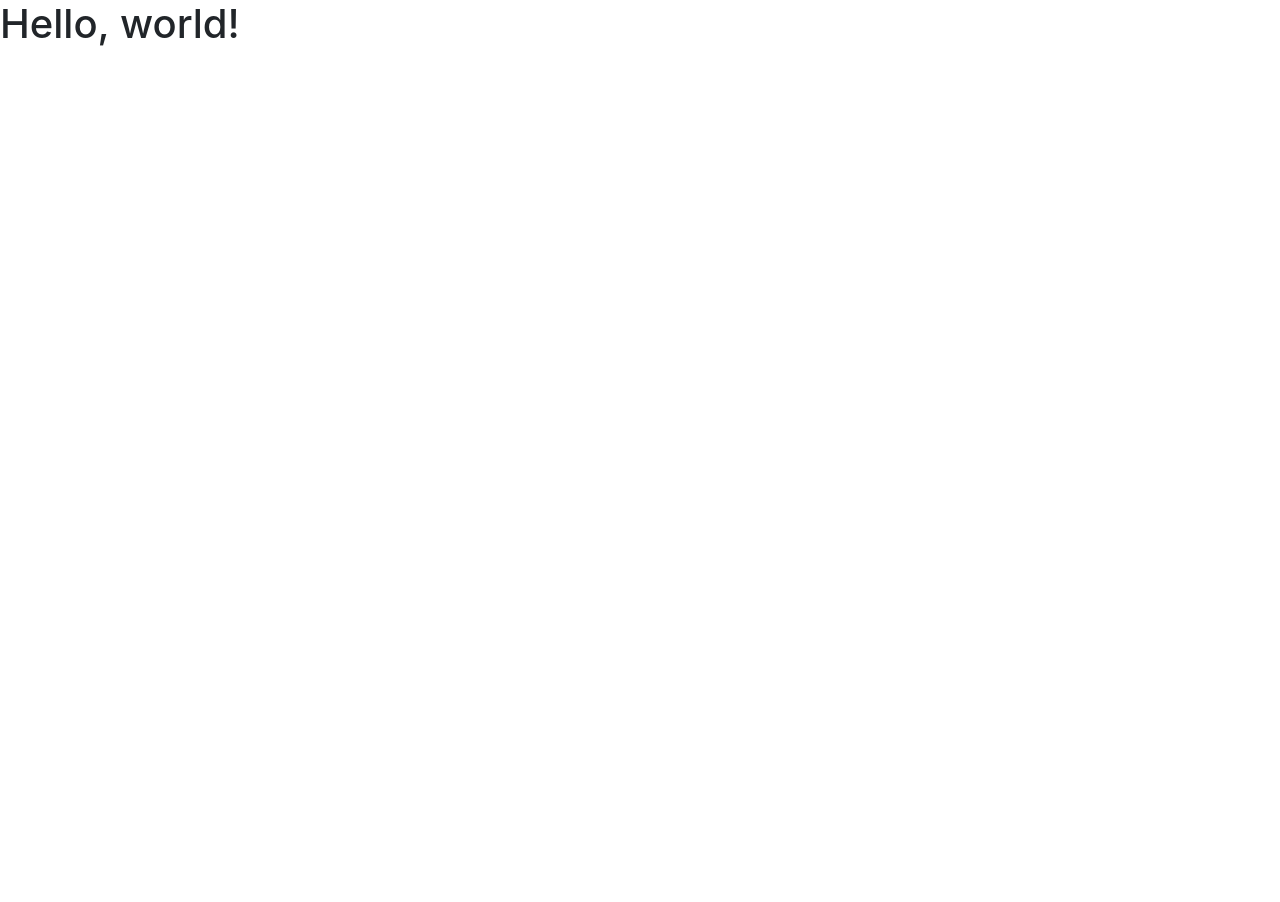
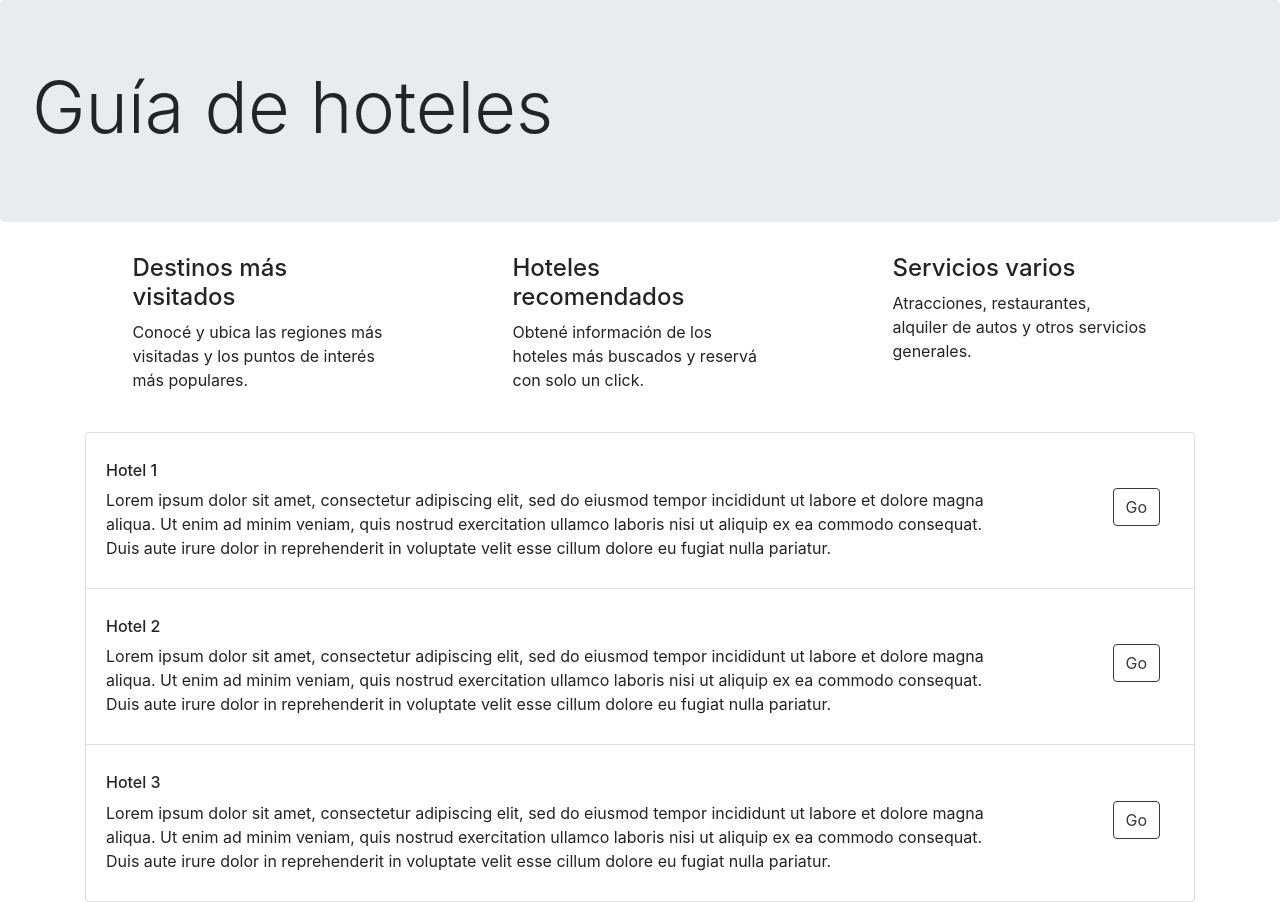
Before and after one commit to camilorecce/guia-hoteles, a website: page index.html in a window 1280 px wide. Before the commit the page ends 800 px from the top, so only its background shows below. Drawn offline with nearby package versions, Linux system fonts and the light colour scheme.

Commit message:
Sistema de grillas en index

```diff
--- a/index.html
+++ b/index.html
@@ -11,12 +11,88 @@
     <title>Hello, world!</title>
   </head>
   <body>
-    <h1>Hello, world!</h1>
 
     <!-- Optional JavaScript -->
     <!-- jQuery first, then Popper.js, then Bootstrap JS -->
     <script src="node_modules/jquery/dist/jquery.min.js" crossorigin="anonymous"></script>
     <script src="node_modules/@popperjs/core/dist/umd/popper.min.js"  crossorigin="anonymous"></script>
     <script src="node_modules/bootstrap/dist/js/bootstrap.min.js" crossorigin="anonymous"></script>
-  </body>
-</html>
+
+    <div class="jumbotron">
+      <h1 class="display-3"> Guía de hoteles </h1>
+    </div>
+
+    <div class="container">
+
+      <div class="row my-4 justify-content-around">
+        <div class="col-3">
+          <h4> Destinos más visitados </h4>
+          <p>
+            Conocé y ubica las regiones más visitadas y los puntos de interés más populares.
+          </p>
+        </div>
+        <div class="col-3">
+          <h4> Hoteles recomendados </h4>
+          <p>
+            Obtené información de los hoteles más buscados y reservá con solo un click.
+          </p>
+        </div>
+        <div class="col-3">
+          <h4> Servicios varios </h4>
+          <p>
+            Atracciones, restaurantes, alquiler de autos y otros servicios generales.
+          </p>
+        </div>
+      </div>
+
+      <ul class="list-group">
+
+        <li class="list-group-item">
+          <div class="row my-3">
+            <div class="col">
+              <h6>Hotel 1</h6>
+              <div class="row justify-content-between">
+                <div class="col-10">Lorem ipsum dolor sit amet, consectetur adipiscing elit, sed do eiusmod tempor incididunt ut labore et dolore magna aliqua.
+                  Ut enim ad minim veniam, quis nostrud exercitation ullamco laboris nisi ut aliquip ex ea commodo consequat.
+                   Duis aute irure dolor in reprehenderit in voluptate velit esse cillum dolore eu fugiat nulla pariatur.</div>
+                <div class="col-1"><button class="btn btn-outline-dark">Go</button></div>
+              </div>
+            </div>
+          </div>
+        </li>
+
+        <li class="list-group-item">
+          <div class="row my-3">
+            <div class="col">
+              <h6>Hotel 2</h6>
+              <div class="row justify-content-between">
+                <div class="col-10">Lorem ipsum dolor sit amet, consectetur adipiscing elit, sed do eiusmod tempor incididunt ut labore et dolore magna aliqua.
+                  Ut enim ad minim veniam, quis nostrud exercitation ullamco laboris nisi ut aliquip ex ea commodo consequat.
+                   Duis aute irure dolor in reprehenderit in voluptate velit esse cillum dolore eu fugiat nulla pariatur.</div>
+                <div class="col-1"><button class="btn btn-outline-dark">Go</button></div>
+              </div>
+            </div>
+          </div>
+        </li>
+
+        <li class="list-group-item">
+          <div class="row my-3">
+            <div class="col">
+              <h6>Hotel 3</h6>
+              <div class="row justify-content-between">
+                <div class="col-10">Lorem ipsum dolor sit amet, consectetur adipiscing elit, sed do eiusmod tempor incididunt ut labore et dolore magna aliqua.
+                  Ut enim ad minim veniam, quis nostrud exercitation ullamco laboris nisi ut aliquip ex ea commodo consequat.
+                   Duis aute irure dolor in reprehenderit in voluptate velit esse cillum dolore eu fugiat nulla pariatur.</div>
+                <div class="col-1"><button class="btn btn-outline-dark">Go</button></div>
+              </div>
+            </div>
+          </div>
+        </li>
+
+      </ul>
+
+    </div>
+
+    </body>
+
+    </html>
```
